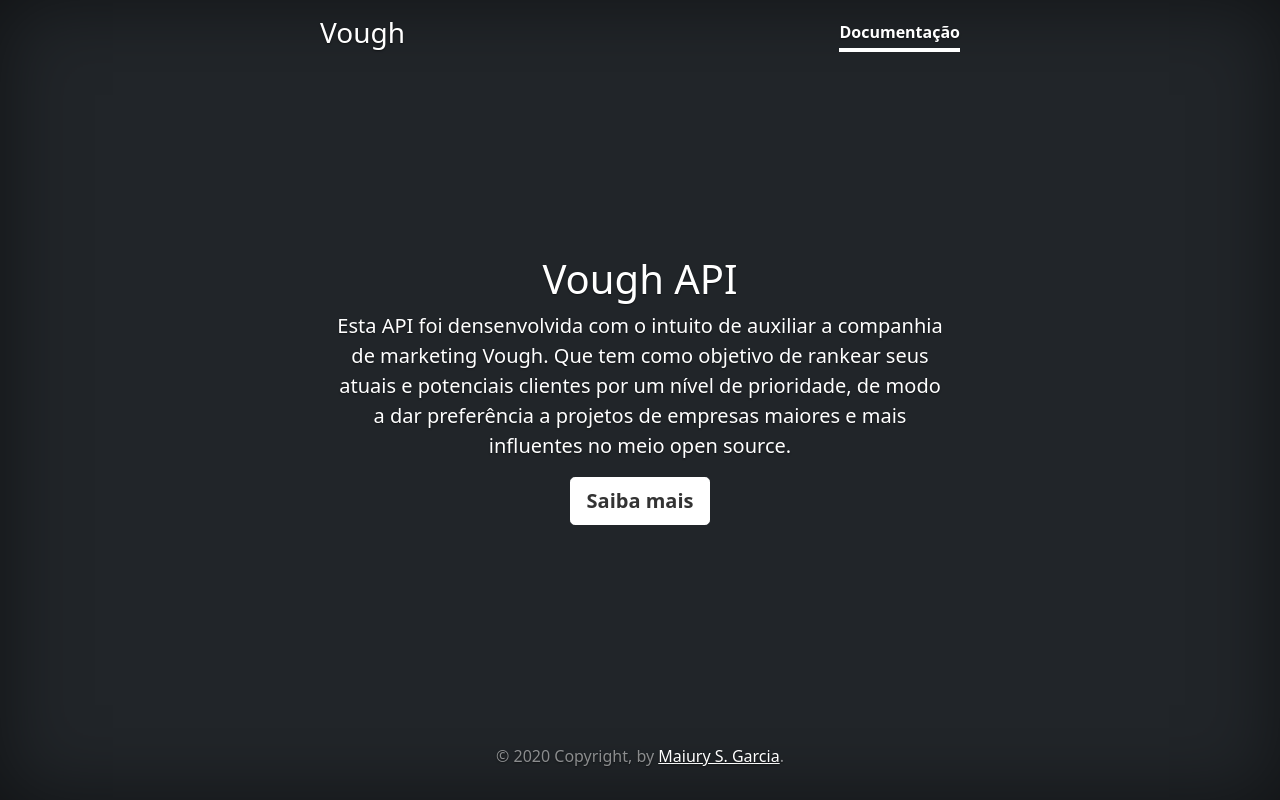
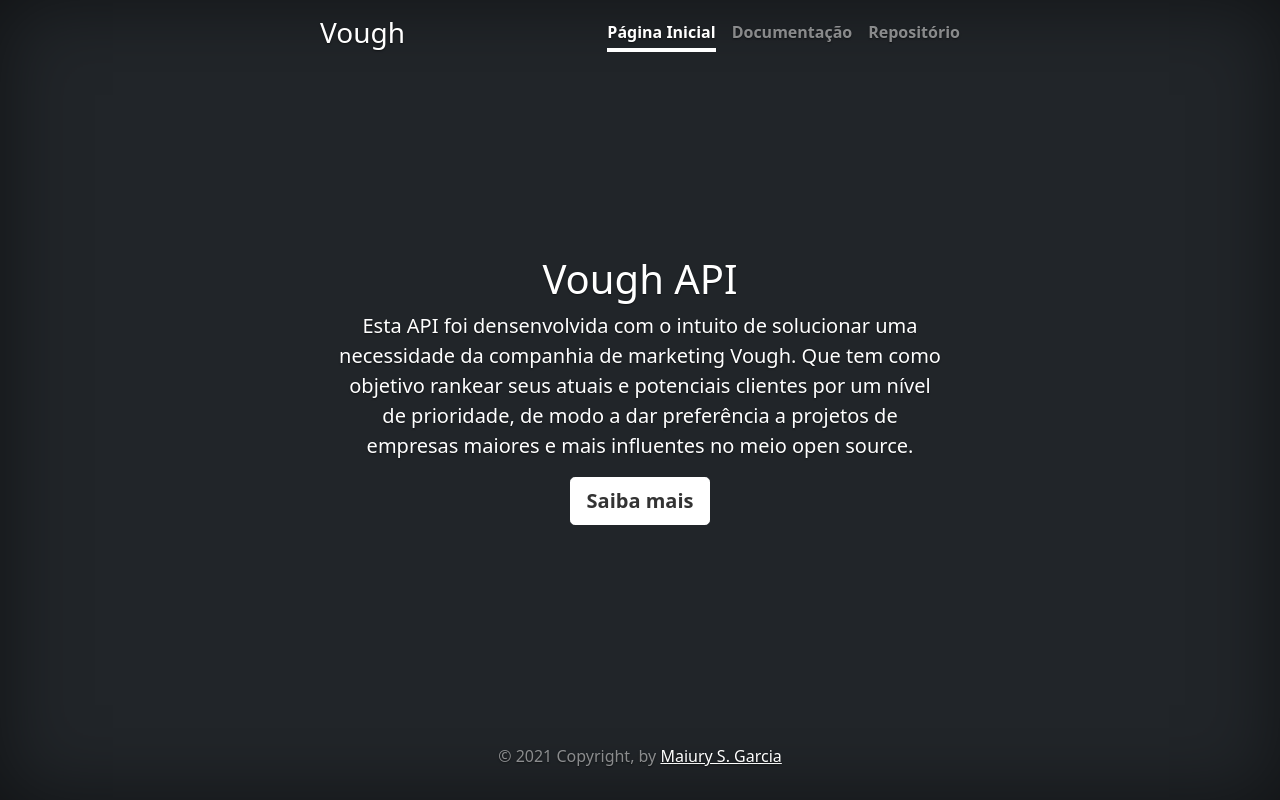
Before and after one commit to gomaaygo/vough, a Django app: page / in a window 1280 px wide. Run offline with Django 3.2, Linux system fonts and the light colour scheme; some libraries are stand-ins or nearby versions.

Commit message:
Updated homepage

```diff
--- a/api/templates/index.html
+++ b/api/templates/index.html
@@ -40,21 +40,23 @@
         <div>
           <h3 class="float-md-start mb-0">Vough</h3>
           <nav class="nav nav-masthead justify-content-center float-md-end">
-            <a class="nav-link active" aria-current="page" href="https://appvough.herokuapp.com/api/documentation/">Documentação</a>
+            <a class="nav-link active" aria-current="page" href="#">Página Inicial</a>
+            <a class="nav-link" href="https://appvough.herokuapp.com/api/documentation/">Documentação</a>
+            <a class="nav-link" href="https://github.com/gomaaygo/vough">Repositório</a>
           </nav>
         </div>
       </header>
 
     <main class="px-3">
       <h1>Vough API</h1>
-      <p class="lead">Esta API foi densenvolvida com o intuito de auxiliar a companhia de marketing Vough. Que tem como objetivo de rankear seus atuais e potenciais clientes por um nível de prioridade, de modo a dar preferência a projetos de empresas maiores e mais influentes no meio open source.                                                                                                                                                                                                                                                                                                                         </p>
+      <p class="lead">Esta API foi densenvolvida com o intuito de solucionar uma necessidade da companhia de marketing Vough. Que tem como objetivo rankear seus atuais e potenciais clientes por um nível de prioridade, de modo a dar preferência a projetos de empresas maiores e mais influentes no meio open source.</p>
       <p class="lead">
         <a href="https://github.com/instruct-br/teste-python-jr-remoto-2021-02" class="btn btn-lg btn-secondary fw-bold border-white bg-white">Saiba mais</a>
       </p>
     </main>
 
     <footer class="mt-auto text-white-50">
-      <p>© 2020 Copyright, by <a href="https://github.com/gomaaygo" class="text-white">Maiury S. Garcia</a>.</p>
+      <p>© 2021 Copyright, by <a href="https://github.com/gomaaygo" class="text-white">Maiury S. Garcia</a></p>
     </footer>
   </div>
 
```
